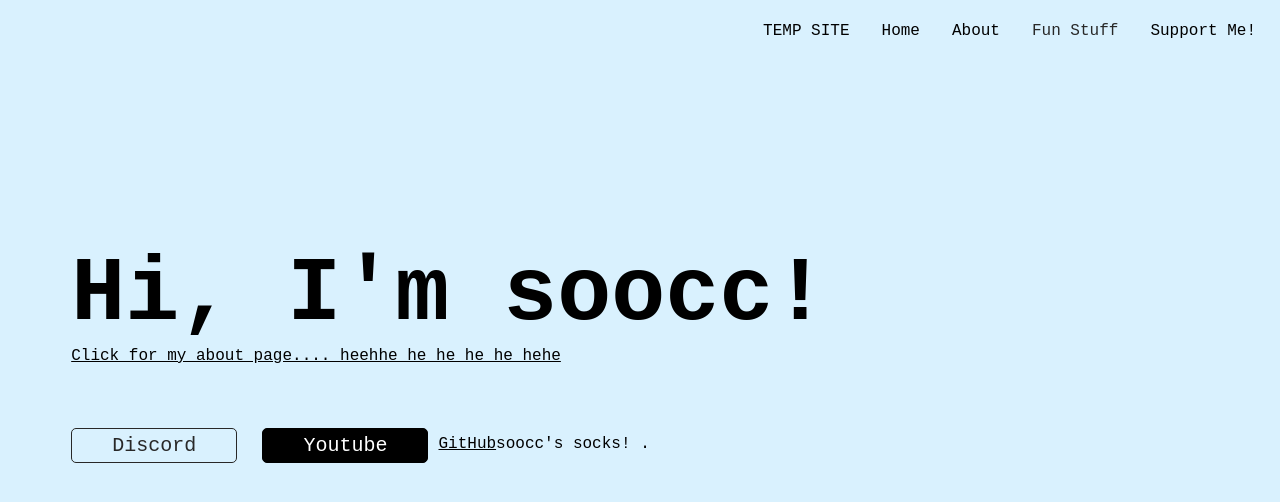
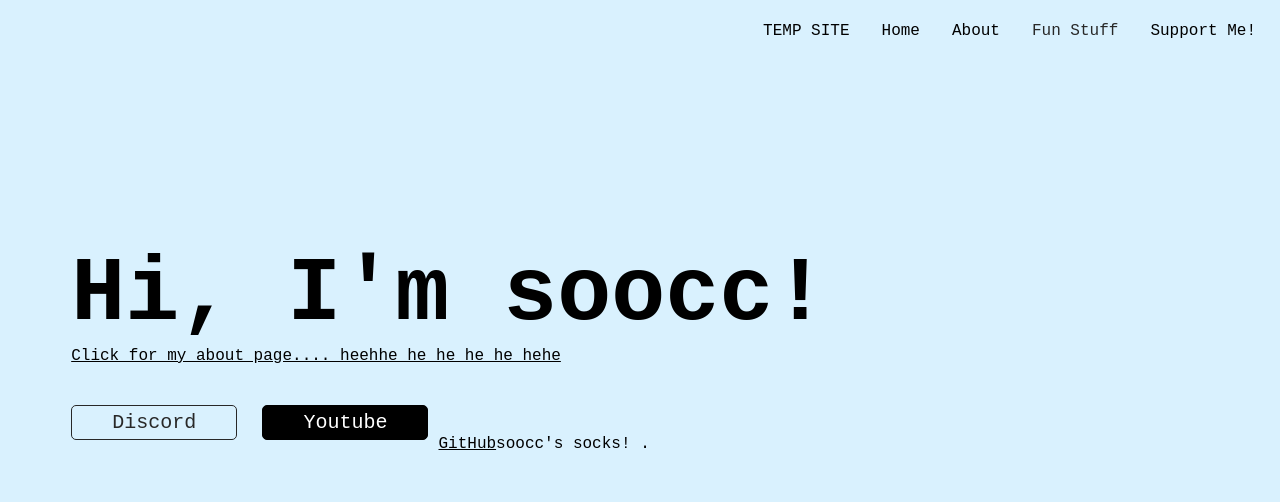
Before and after one commit to soocc/sooccsocks2, a Jekyll site: the page built from index.html, in a window 1280 px wide. Shown: the top 502 px of the page. Built offline with Jekyll 4.4.1, drawn with Linux system fonts in a browser that asks for light colours.

Commit message:
Update styles.css

```diff
--- a/styles/styles.css
+++ b/styles/styles.css
@@ -113,7 +113,7 @@ button {
   font-family: 'Courier New';
   font-size: 20px;
   text-decoration: none;
-  margin-top: 5%;
+  margin-top: 40px;
   float: left;
   padding-left: 40px;
   padding-right: 40px;
```
